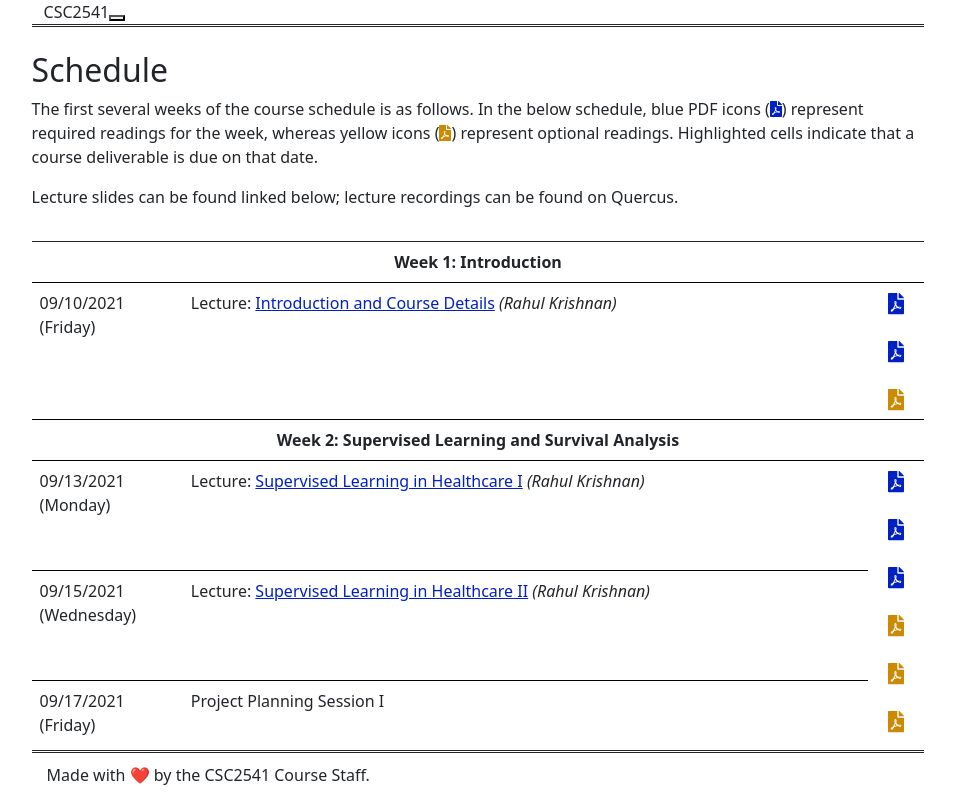
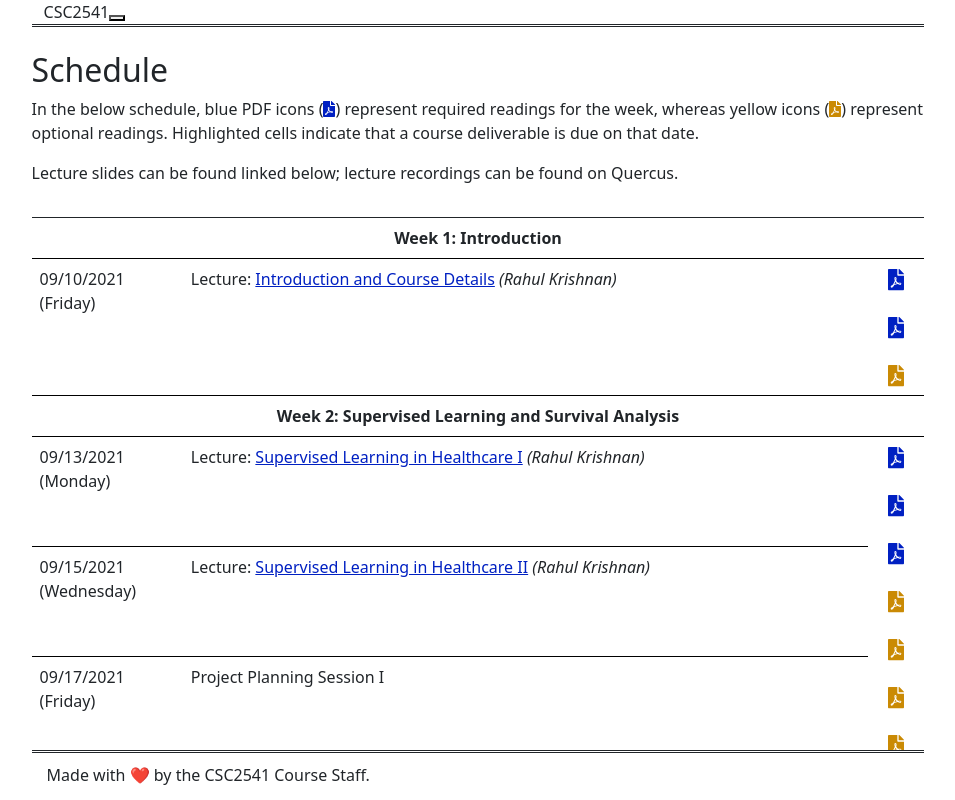
Before and after one commit to CSC2541HF-2021/CSC2541HF-2021.github.io, a Next.js app: page /schedule in a window 1280 px wide. Shown: the top 800 px of the page, without its empty margins (162-1117 px from the left). Built offline with nearby package versions, Linux system fonts and the light colour scheme; what @tailwindcss/typography would draw is missing.

Commit message:
Remove text holdovers from schedule

```diff
--- a/pages/schedule.js
+++ b/pages/schedule.js
@@ -46,7 +46,7 @@ export default function Home() {
       </Head>
         <Page>
           <h2>Schedule</h2>
-          <p>The first several weeks of the course schedule is as follows. In the below schedule, blue PDF icons ({<FontAwesomeIcon icon={faFilePdf} size="1x" id="mandatoryNoHover"/>}) represent required readings for the week, whereas yellow icons ({<FontAwesomeIcon icon={faFilePdf} size="1x" id="optionalNoHover"/>}) represent optional readings. Highlighted cells indicate that a course deliverable is due on that date.</p>
+          <p>In the below schedule, blue PDF icons ({<FontAwesomeIcon icon={faFilePdf} size="1x" id="mandatoryNoHover"/>}) represent required readings for the week, whereas yellow icons ({<FontAwesomeIcon icon={faFilePdf} size="1x" id="optionalNoHover"/>}) represent optional readings. Highlighted cells indicate that a course deliverable is due on that date.</p>
           <p>Lecture slides can be found linked below; lecture recordings can be found on Quercus.</p>
           <Table id="tabular">
           <thead>
```
